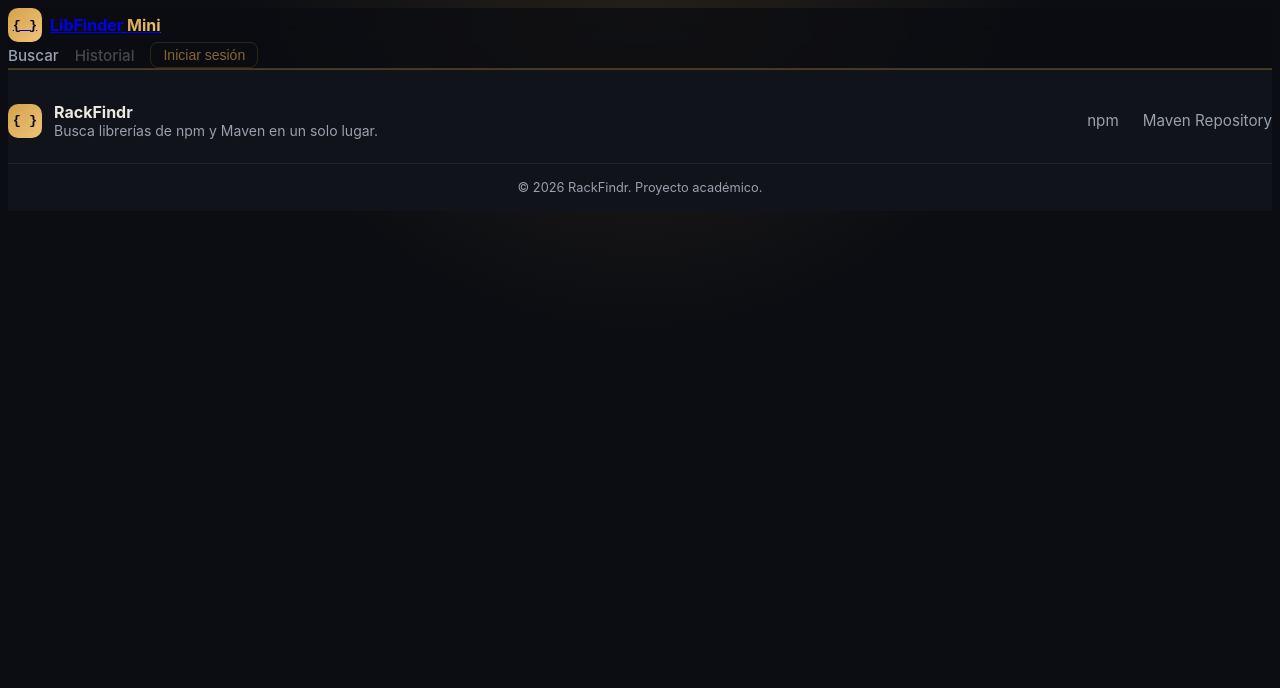
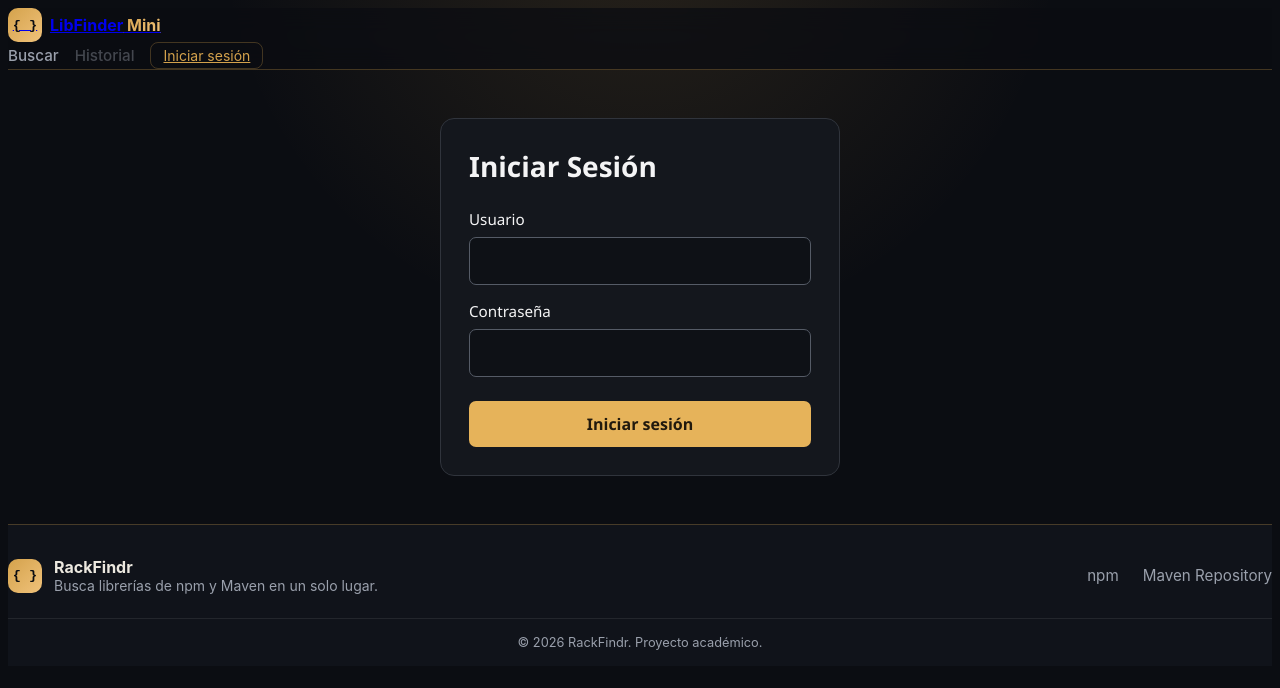
Before and after one commit to samueldr1307/aplicativoRackFindr, an Angular app in the folder rackFindrFront/: page /login in a window 1280 px wide. Before the commit this address led to /. Shown: the top 688 px of the page. Built offline with nearby package versions, Linux system fonts and the light colour scheme.

Commit message:
Added Login section
Connected the form to the auth service and added the /login route, and made sure everything looked consistent to what we already have

```diff
--- a/rackFindrFront/src/app/app-routing-module.ts
+++ b/rackFindrFront/src/app/app-routing-module.ts
@@ -1,7 +1,11 @@
 import { NgModule } from '@angular/core';
 import { RouterModule, Routes } from '@angular/router';
+import { Logincomponent} from './components/logincomponent/logincomponent';
 
-const routes: Routes = [];
+const routes: Routes = [
+  { path: '', redirectTo: 'login', pathMatch: 'full'},
+  { path: 'login', component: Logincomponent }
+];
 
 @NgModule({
   imports: [RouterModule.forRoot(routes)],
--- a/rackFindrFront/src/app/app.html
+++ b/rackFindrFront/src/app/app.html
@@ -1,5 +1,7 @@
 <app-navbarcomponent></app-navbarcomponent>
 
-<!-- Aquí pondremos el contenido principal más adelante -->
+<main>
+  <router-outlet> </router-outlet>
+</main>
 
 <app-footercomponent></app-footercomponent>
--- /dev/null
+++ b/rackFindrFront/src/app/components/logincomponent/logincomponent.css
@@ -0,0 +1,78 @@
+.login {
+  box-sizing: border-box;
+  width: 100%;
+  max-width: 400px;
+  margin: 3rem auto;
+  padding: 1.75rem;
+  background: #14171d;
+  border: 1px solid #30343c;
+  border-radius: 14px;
+  color: #f4f4f5;
+  font-family: "Segoe UI", Arial, sans-serif;
+}
+
+.login h1 {
+  margin: 0 0 1.5rem;
+  font-family: inherit;
+  font-size: 1.75rem;
+  font-weight: 600;
+}
+
+.login form {
+  display: grid;
+  gap: 0.5rem;
+}
+
+.login label {
+  font-size: 0.95rem;
+  font-weight: 500;
+}
+
+.login input {
+  box-sizing: border-box;
+  width: 100%;
+  margin-bottom: 0.5rem;
+  padding: 0.75rem;
+  border: 1px solid #555b66;
+  border-radius: 7px;
+  background: #0e1116;
+  color: #f4f4f5;
+  font: inherit;
+}
+
+.login input:focus,
+.login button:focus-visible {
+  outline: 2px solid #e6b35a;
+  outline-offset: 2px;
+}
+
+.login button {
+  margin-top: 0.5rem;
+  padding: 0.75rem;
+  border: 0;
+  border-radius: 7px;
+  background: #e6b35a;
+  color: #21190d;
+  font: inherit;
+  font-weight: 600;
+  cursor: pointer;
+}
+
+.login button:hover:enabled {
+  background: #efc477;
+}
+
+.login button:disabled {
+  opacity: 0.7;
+  cursor: wait;
+}
+
+.login p {
+  margin: 0;
+  font-size: 0.95rem;
+  line-height: 1.5;
+}
+
+.login p:not(:empty) {
+  margin-top: 1rem;
+}
--- /dev/null
+++ b/rackFindrFront/src/app/components/logincomponent/logincomponent.html
@@ -0,0 +1,28 @@
+<section class="login">
+  <h1>Iniciar Sesión</h1>
+
+  <form (ngSubmit)="ingresar()">
+    <label for="username">Usuario</label>
+    <input
+      id="username"
+      name="username"
+      type="text"
+      autocomplete="username"
+      [(ngModel)]="username"
+    />
+
+<label for="password">Contraseña</label>
+<input
+  id="password"
+  name="password"
+  type="password"
+  autocomplete="current-password"
+  [(ngModel)]="password"
+  />
+<button type="submit" [disabled]="cargando">
+  {{ cargando ? 'Ingresando...' : 'Iniciar sesión' }}
+</button>
+</form>
+
+<p aria-live="polite">{{ mensaje}}</p>
+</section>
--- /dev/null
+++ b/rackFindrFront/src/app/components/logincomponent/logincomponent.ts
@@ -0,0 +1,59 @@
+import { ChangeDetectorRef, Component } from '@angular/core';
+import { AuthService } from '../../services/auth.service';
+
+@Component({
+  selector: 'app-logincomponent',
+  standalone: false,
+  templateUrl: './logincomponent.html',
+  styleUrl: './logincomponent.css',
+})
+export class Logincomponent {
+  username = '';
+  password = '';
+  mensaje = '';
+  cargando = false;
+
+  constructor(
+    private authService: AuthService,
+    private cdr: ChangeDetectorRef,
+  ) {}
+
+  ingresar() {
+    if (this.cargando) {
+      return;
+    }
+
+    const usuario = this.username.trim();
+
+    if (!usuario || !this.password) {
+      this.mensaje = 'Escribe tu usuario y contraseña.';
+      return;
+    }
+
+    this.mensaje = '';
+    this.cargando = true;
+
+    this.authService.iniciarSesion(usuario, this.password).subscribe({
+      next: (respuesta) => {
+        localStorage.setItem('token', respuesta.token);
+        localStorage.setItem('role', respuesta.role);
+        this.password = '';
+        this.mensaje = 'Sesión iniciada correctamente.';
+        this.cargando = false;
+        this.cdr.detectChanges();
+      },
+      error: (error) => {
+        if (error.status === 0) {
+          this.mensaje = 'No se pudo conectar con el servidor.';
+        } else if (typeof error.error === 'string' && error.error.trim()) {
+          this.mensaje = error.error;
+        } else {
+          this.mensaje = 'No se pudo iniciar sesión.';
+        }
+
+        this.cargando = false;
+        this.cdr.detectChanges();
+      },
+    });
+  }
+}
--- a/rackFindrFront/src/app/components/navbarcomponent/navbarcomponent.html
+++ b/rackFindrFront/src/app/components/navbarcomponent/navbarcomponent.html
@@ -13,7 +13,7 @@
 
       <span class="enlace apagado">Historial</span>
 
-      <button class="boton-sesion" disabled>Iniciar sesión</button>
+      <a class="boton-sesion" routerLink="/login">Iniciar sesión</a>
     </div>
 
   </div>
```
Also changed, not shown: rackFindrFront/src/app/app-module.ts (+4 -3 lines), 1 other file (tests, documents, lock files or other folders).
